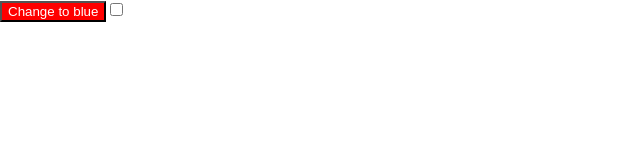
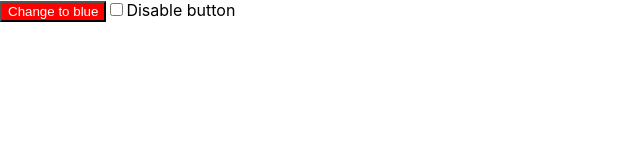
Before and after one commit to malinovaya0iriska/color-buttons-tests, a React (Create React App) app: page / in a window 1280 px wide. Shown: the top 160 px of the page, without its empty margins (0-640 px from the left). Built offline with nearby package versions, Linux system fonts and the light colour scheme.

Commit message:
add label to checkbox

```diff
--- a/src/App.js
+++ b/src/App.js
@@ -14,9 +14,13 @@ function App() {
         Change to {newButtonColor}
       </button>
       <input type="checkbox"
+      id="disable-button"
       defaulValue={disabled}
       area-checked={disabled}
       onChange={(e)=>setDisabled(e.target.checked)}/>
+      <label htmlFor="disable-button">
+        Disable button
+      </label>
     </div>
   );
 }
```
Also changed, not shown: 1 other file (tests, documents, lock files or other folders).
